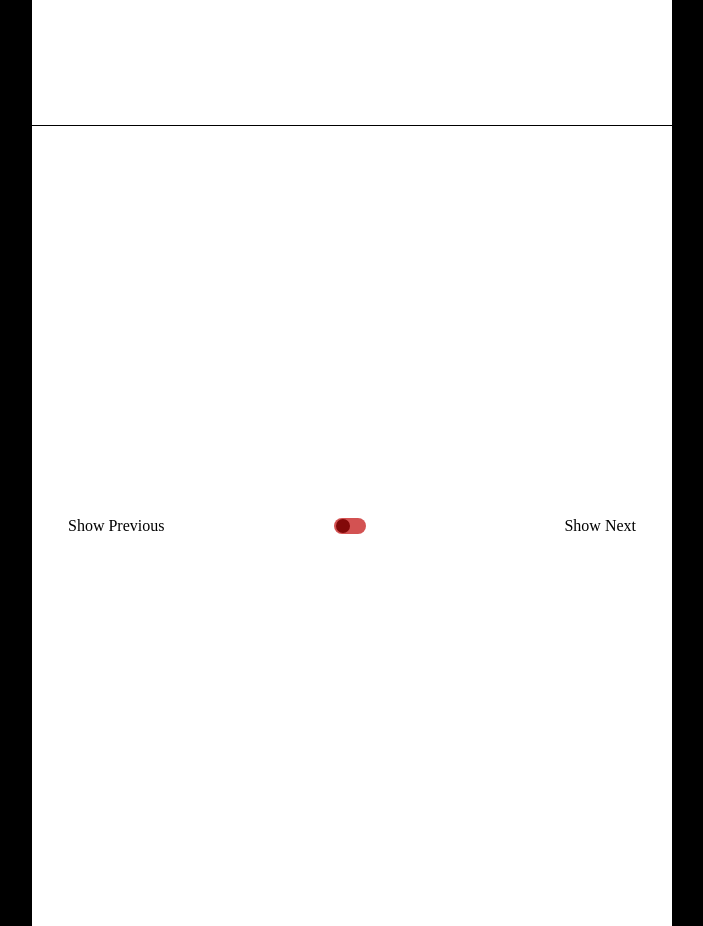
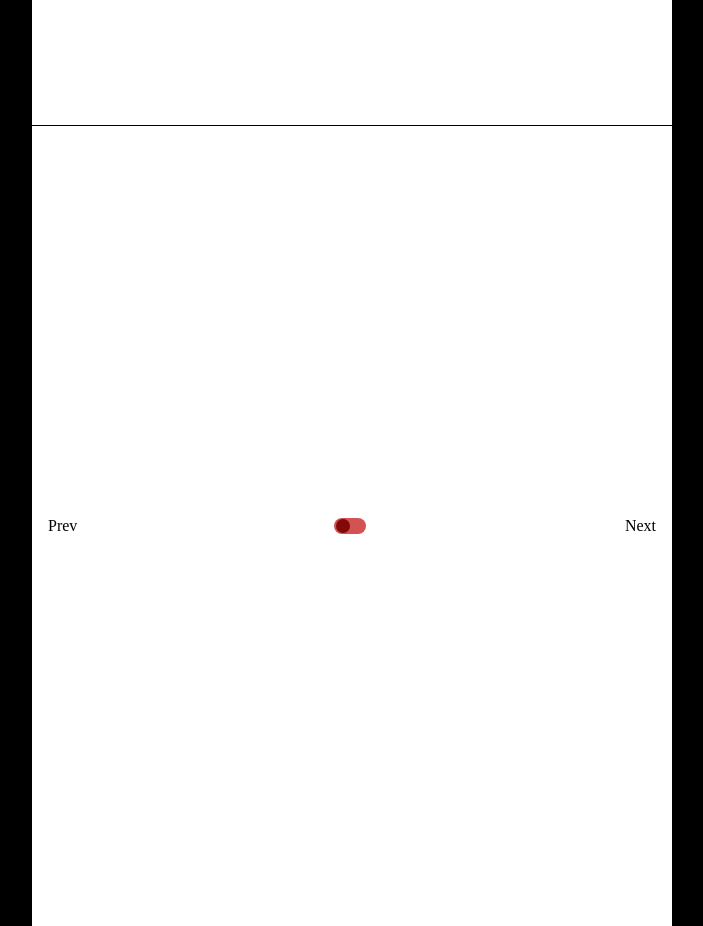
Before and after one commit to MeetYourCreator/reactjs-common-components, a React (Create React App) app: page / in a window 1280 px wide. Shown: the part 4680-5606 px from the top of the page, without its empty margins (288-991 px from the left). Built offline with nearby package versions, Linux system fonts and the light colour scheme.

Commit message:
fix styling for Slider

```diff
--- a/src/components/Slider/Slider.tsx
+++ b/src/components/Slider/Slider.tsx
@@ -11,7 +11,7 @@ export const Slider = ({ urlArray }: SliderProps) => {
         <div className="slider">{urlArray[urlIndex]}</div>
         {/* <div className="buttonContainer"> */}
         <Button
-          name="Show Previous"
+          name="Prev"
           onClick={() =>
             setUrlIndex((index) => {
               if (index === 0) {
@@ -33,7 +33,7 @@ export const Slider = ({ urlArray }: SliderProps) => {
           }}
         />
         <Button
-          name="Show Next"
+          name="Next"
           onClick={() => {
             setUrlIndex((index) => {
               if (index === urlArray.length - 1) {
--- a/src/components/Slider/styles.css
+++ b/src/components/Slider/styles.css
@@ -1,6 +1,11 @@
 img {
-  max-width: 100%;
-  max-height: 90vh;
+  width: 100%;
+  height: 100%;
+  object-fit: cover;
+}
+
+button:hover {
+  background-color: rgb(0, 0, 0, 0.2);
 }
 
 .sliderContainer {
@@ -8,8 +13,6 @@ img {
   flex-direction: column;
   justify-content: flex-end;
   position: relative;
-  max-width: 600px;
-  max-height: 100vh;
   width: 100%;
   height: 100%;
   margin: 0 auto;
```
